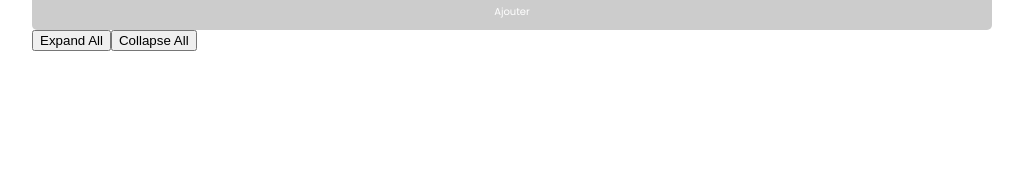
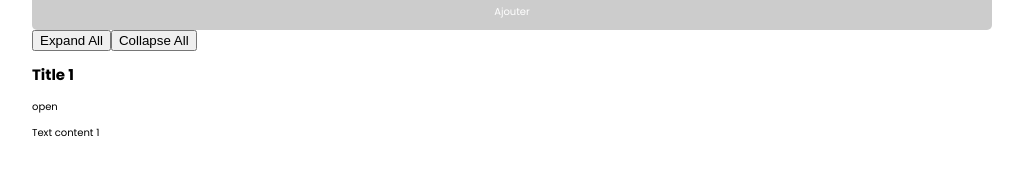
Before and after one commit to nanoninja/poe79-angular, an Angular app in the folder angular-widgets/: page / in a window 1280 px wide. Shown: the part 301-476 px from the top of the page, without its empty margins (128-1151 px from the left). Built offline with nearby package versions, Linux system fonts and the light colour scheme.

Commit message:
animate toggle

```diff
--- a/angular-widgets/src/app/app.module.ts
+++ b/angular-widgets/src/app/app.module.ts
@@ -7,6 +7,7 @@ import { AwBlogComponent } from './components/aw-blog/aw-blog.component';
 import { AwBlogFormComponent } from './components/aw-blog-form/aw-blog-form.component';
 import { FormsModule } from '@angular/forms';
 import { BlogArticleComponent } from './components/aw-blog-article/blog-article.component';
+import { BrowserAnimationsModule } from '@angular/platform-browser/animations';
 
 @NgModule({
   declarations: [
@@ -17,6 +18,7 @@ import { BlogArticleComponent } from './components/aw-blog-article/blog-article.
   ],
   imports: [
     BrowserModule,
+    BrowserAnimationsModule,
     FormsModule,
     AwTagsModule,
   ],
--- a/angular-widgets/src/app/components/aw-blog-article/blog-article.component.html
+++ b/angular-widgets/src/app/components/aw-blog-article/blog-article.component.html
@@ -2,5 +2,7 @@
     <header class="article__header">
         <h2 class="article__title" (click)="toggle()">{{ article.title }}</h2>
     </header>
+    {{ state ? 'open' : 'close' }}
+
     <p class="article__text" *ngIf="state">{{ article.text }}</p>
 </article>
--- a/angular-widgets/src/app/components/aw-blog-article/blog-article.component.ts
+++ b/angular-widgets/src/app/components/aw-blog-article/blog-article.component.ts
@@ -1,10 +1,19 @@
+import { trigger, style, state, animate, transition, query } from '@angular/animations';
 import { AwBlogArticleModel } from './../models/aw-blog-article.model';
 import { Component, Input, OnInit } from '@angular/core';
+
+export const toggleBox = trigger('toggleBox', [
+    state('open', style({ opacity: 1 })),
+    state('close', style({ opacity: 0 })),
+    transition('* => open', animate(1000)),
+    transition('open=> close', animate(1000))
+])
 
 @Component({
     selector: 'aw-blog-article',
     templateUrl: './blog-article.component.html',
-    styleUrls: ['./blog-article.component.scss']
+    styleUrls: ['./blog-article.component.scss'],
+    animations: [toggleBox]
 })
 export class BlogArticleComponent implements OnInit {
 
--- a/angular-widgets/src/app/components/aw-blog/aw-blog.component.ts
+++ b/angular-widgets/src/app/components/aw-blog/aw-blog.component.ts
@@ -13,7 +13,12 @@ export class AwBlogComponent implements OnInit {
     @ViewChildren(BlogArticleComponent)
     articleList!: QueryList<BlogArticleComponent>;
 
-    articles: AwBlogArticleModel[] = [];
+    articles: AwBlogArticleModel[] = [
+        {
+            title: 'Title 1',
+            text: 'Text content 1',
+        }
+    ];
 
     constructor() { }
 
```
